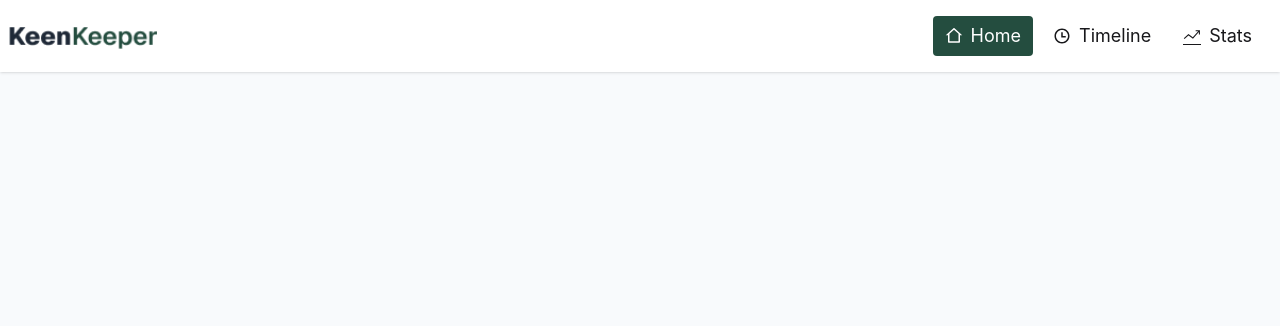
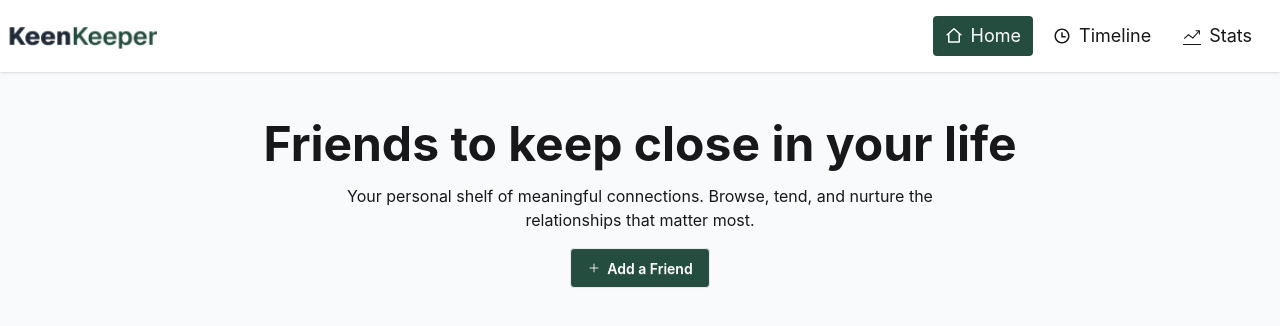
Before and after one commit to arnnikislam/keen-keeper, a Next.js app: page / in a window 1280 px wide. Shown: the top 326 px of the page. Built offline with nearby package versions, Linux system fonts and the light colour scheme.

Commit message:
banner section added

```diff
--- a/src/app/page.js
+++ b/src/app/page.js
@@ -1,9 +1,9 @@
-
+import Banner from "@/components/Banner/Banner";
 
 export default function Home() {
   return (
-<section>
-
-</section>
+    <div className="py-12">
+      <Banner></Banner>
+    </div>
   );
 }
--- /dev/null
+++ b/src/components/Banner/Banner.jsx
@@ -0,0 +1,22 @@
+import React from "react";
+import { IoAdd } from "react-icons/io5";
+
+const Banner = () => {
+  return (
+    <div className="flex flex-col gap-4 justify-center items-center">
+      <h1 className="font-bold text-lg md:text-5xl ">
+        Friends to keep close in your life
+      </h1>
+      <p className="text-center">
+        Your personal shelf of meaningful connections. Browse, tend, and nurture
+        the <br /> relationships that matter most.
+      </p>
+      <button className="btn bg-[#244D3F] text-white">
+        <IoAdd />
+        Add a Friend
+      </button>
+    </div>
+  );
+};
+
+export default Banner;
```
